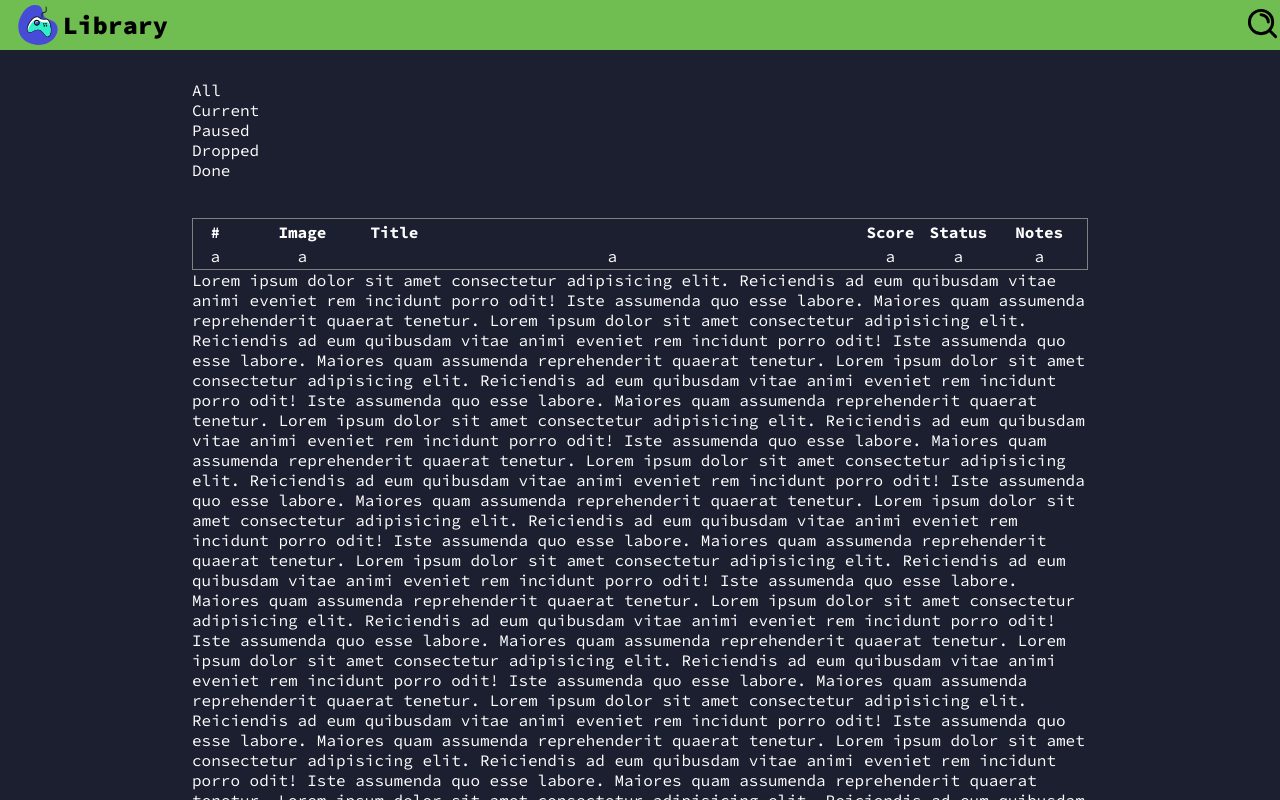
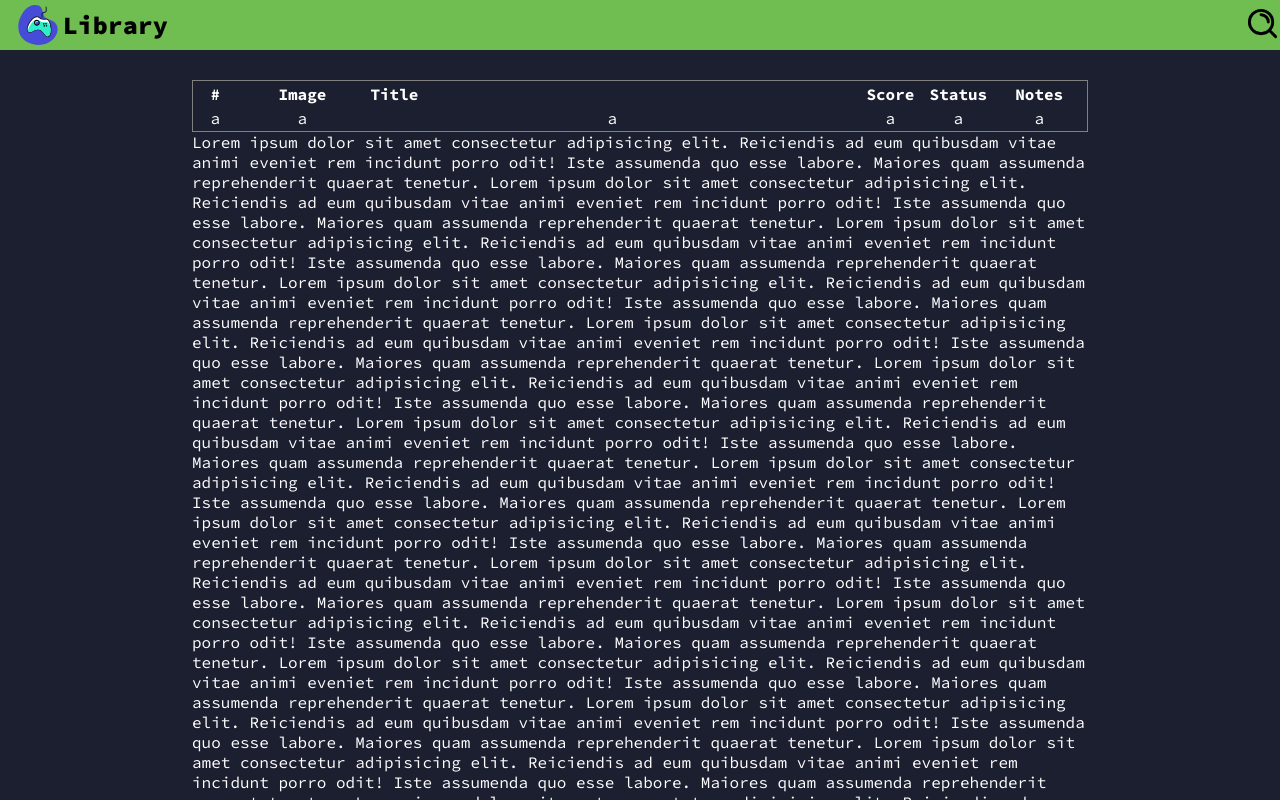
Before and after one commit to Vicescq/Video-Game-Library, a React (Vite) app: page / in a window 1280 px wide. Shown: the top 800 px of the page. Built offline with nearby package versions, Linux system fonts and the light colour scheme.

Commit message:
forgot to remove status divs

```diff
--- a/src/Pages/Home/Home.jsx
+++ b/src/Pages/Home/Home.jsx
@@ -6,13 +6,6 @@ function Home(){
         <>
         <NavBar/>
         <div className={HomeS.container}>
-            <div className={HomeS.status}>
-                <div><span>All</span></div>
-                <div><span>Current</span></div>
-                <div><span>Paused</span></div>
-                <div><span>Dropped</span></div>
-                <div><span>Done</span></div>
-            </div>
             <table>
                 <thead>
                     <tr >
```
